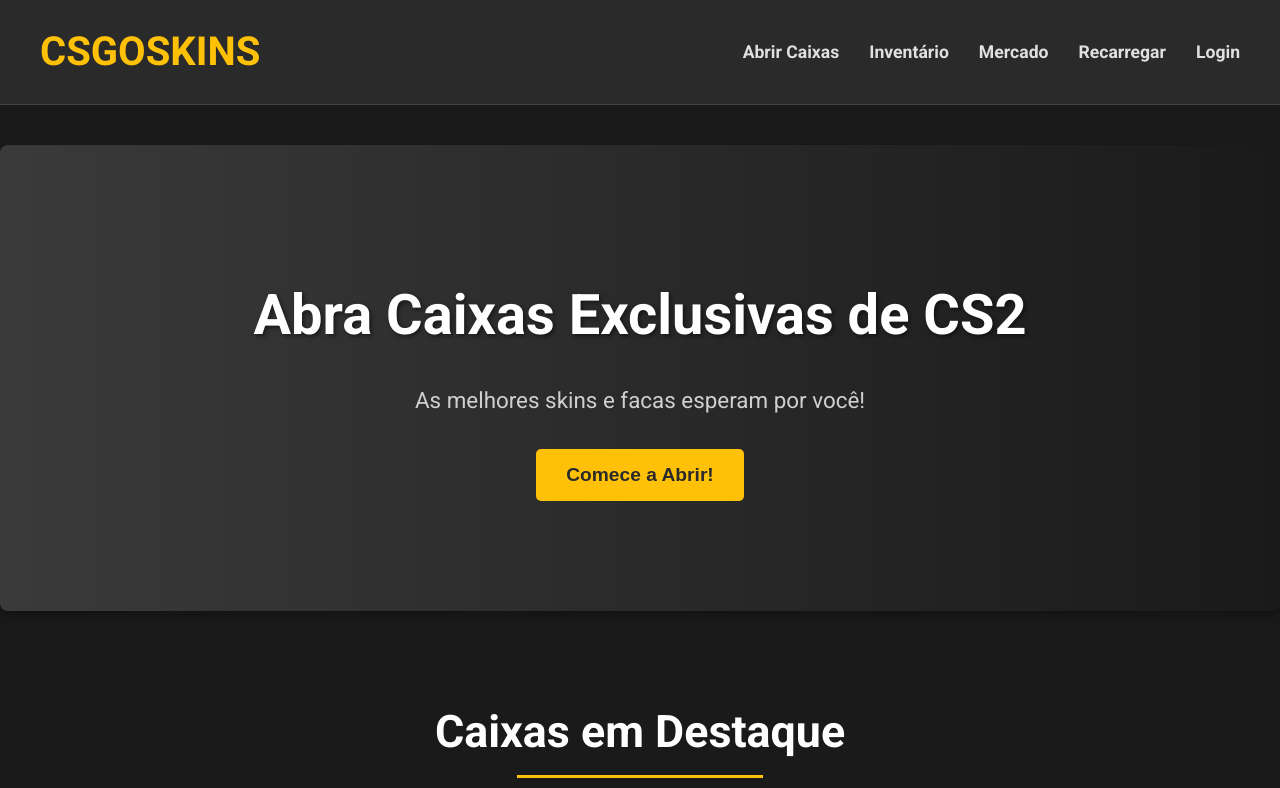
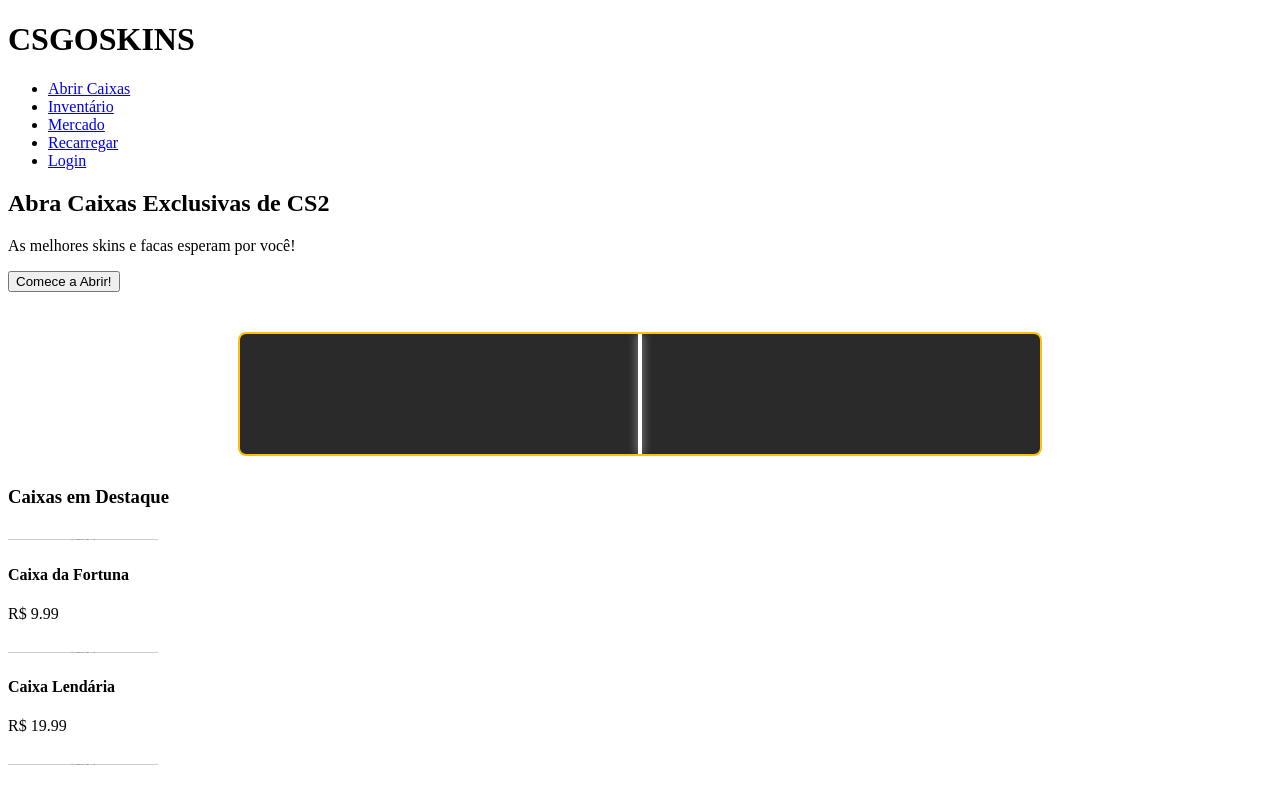
Before and after one commit to pcdk58/csgo-fun-site, a plain HTML site: page index.html in a window 1280 px wide. Shown: the top 788 px of the page. Drawn offline with Linux system fonts and the light colour scheme; placeholder pictures from the web are drawn by us.

Commit message:
Update style.css

```diff
--- a/style.css
+++ b/style.css
@@ -1,225 +1,90 @@
-/* Estilos Gerais */
-body {
-    margin: 0;
-    font-family: 'Roboto', sans-serif;
-    background-color: #1a1a1a; /* Cor de fundo escura */
-    color: #f0f0f0; /* Cor do texto principal */
-    line-height: 1.6;
+/* ... (Seus estilos CSS existentes) ... */
+
+/* Estilos da Roleta */
+.case-roulette-container {
+    width: 100%;
+    max-width: 800px; /* Largura máxima da roleta */
+    height: 120px; /* Altura da área visível da roleta */
+    background-color: #2a2a2a;
+    border: 2px solid #ffc107;
+    border-radius: 8px;
+    margin: 40px auto 20px auto; /* Centraliza e adiciona margens */
+    overflow: hidden; /* Importante para esconder as skins fora da visualização */
+    position: relative; /* Para posicionar a linha indicadora */
 }
 
-.container {
-    max-width: 1200px;
-    margin: 0 auto;
-    padding: 0 20px;
+.roulette-line {
+    position: absolute;
+    left: 50%; /* Centraliza a linha */
+    top: 0;
+    width: 4px; /* Espessura da linha */
+    height: 100%;
+    background-color: #ffffff; /* Cor da linha */
+    z-index: 10; /* Garante que a linha fique por cima das skins */
+    transform: translateX(-50%); /* Ajusta para centralizar exatamente */
+    box-shadow: 0 0 10px rgba(255, 255, 255, 0.7); /* Efeito de brilho */
 }
 
-a {
-    text-decoration: none;
-    color: inherit;
+.roulette-track {
+    display: flex; /* Para as skins ficarem uma ao lado da outra */
+    height: 100%;
+    /* As animações de transformação serão aplicadas aqui via JS */
+    transition: transform 6s cubic-bezier(0.2, 0.8, 0.7, 1); /* Animação suave */
 }
 
-ul {
-    list-style: none;
-    padding: 0;
-    margin: 0;
+.roulette-item {
+    min-width: 100px; /* Largura de cada item na roleta */
+    height: 100px; /* Altura de cada item */
+    background-color: #3a3a3a;
+    border: 1px solid #4a4a4a;
+    border-radius: 5px;
+    display: flex;
+    flex-direction: column;
+    justify-content: center;
+    align-items: center;
+    padding: 5px;
+    box-sizing: border-box; /* Para padding não aumentar a largura total */
+    margin: 0 5px; /* Espaçamento entre os itens */
+    text-align: center;
+    font-size: 0.8em;
+    flex-shrink: 0; /* Impede que os itens encolham */
 }
 
-/* Cabeçalho */
-.header {
-    background-color: #2a2a2a; /* Cor mais escura para o cabeçalho */
-    padding: 20px 0;
-    border-bottom: 1px solid #444;
+.roulette-item img {
+    max-width: 70px; /* Tamanho da imagem da skin */
+    max-height: 70px;
+    object-fit: contain;
+    margin-bottom: 5px;
 }
 
-.header .container {
-    display: flex;
-    justify-content: space-between;
-    align-items: center;
+.roulette-item .skin-name {
+    font-weight: bold;
+    white-space: nowrap; /* Evita que o texto quebre linha */
+    overflow: hidden;
+    text-overflow: ellipsis; /* Adiciona "..." se o texto for muito longo */
+    width: 100%; /* Garante que o ellipsis funcione */
 }
 
-.logo {
-    font-size: 2.5em;
-    font-weight: 700;
-    color: #ffc107; /* Cor amarela/dourada para o logo */
-    margin: 0;
-}
+/* Cores das raridades (para o texto e talvez borda da skin) */
+.rarity-comum { color: #b0c4de; border: 1px solid #b0c4de; } /* Azul claro */
+.rarity-rara { color: #8a2be2; border: 1px solid #8a2be2; }     /* Roxo */
+.rarity-lendaria { color: #ffd700; border: 1px solid #ffd700; } /* Dourado */
+.rarity-excepcional { color: #ff4500; border: 1px solid #ff4500; } /* Laranja avermelhado */
 
-.nav ul {
-    display: flex;
-    gap: 30px;
-}
+/* Estilo para a imagem dentro do item da roleta */
+.roulette-item.rarity-comum img { border: 2px solid #b0c4de; }
+.roulette-item.rarity-rara img { border: 2px solid #8a2be2; }
+.roulette-item.rarity-lendaria img { border: 2px solid #ffd700; }
+.roulette-item.rarity-excepcional img { border: 2px solid #ff4500; }
 
-.nav a {
-    font-size: 1.1em;
-    font-weight: 700;
-    color: #e0e0e0;
-    transition: color 0.3s ease;
-}
-
-.nav a:hover {
-    color: #ffc107; /* Cor amarela/dourada ao passar o mouse */
-}
-
-/* Conteúdo Principal */
-.main-content {
-    padding: 40px 0;
-}
-
-/* Seção Hero (Destaque) */
-.hero {
-    background: linear-gradient(to right, #3a3a3a, #1a1a1a); /* Gradiente para o hero */
-    text-align: center;
-    padding: 80px 20px;
-    margin-bottom: 40px;
-    border-radius: 8px;
-    box-shadow: 0 4px 8px rgba(0, 0, 0, 0.3);
-}
-
-.hero h2 {
-    font-size: 3.5em;
-    margin-bottom: 15px;
-    color: #ffffff;
-    text-shadow: 2px 2px 4px rgba(0, 0, 0, 0.5);
-}
-
-.hero p {
-    font-size: 1.4em;
-    margin-bottom: 30px;
-    color: #d0d0d0;
-}
-
-.btn-primary {
-    background-color: #ffc107; /* Botão primário amarelo */
-    color: #2a2a2a;
-    padding: 15px 30px;
-    font-size: 1.2em;
-    font-weight: 700;
-    border: none;
-    border-radius: 5px;
-    cursor: pointer;
-    transition: background-color 0.3s ease, transform 0.2s ease;
-}
-
-.btn-primary:hover {
-    background-color: #e0a800; /* Escurece o amarelo ao passar o mouse */
-    transform: translateY(-2px);
-}
-
-/* Seção de Caixas em Destaque */
-.featured-cases {
-    text-align: center;
-    padding-bottom: 60px;
-}
-
-.featured-cases h3 {
-    font-size: 2.8em;
-    margin-bottom: 40px;
-    color: #ffffff;
-    position: relative;
-    display: inline-block;
-}
-
-.featured-cases h3::after {
-    content: '';
-    position: absolute;
-    width: 60%;
-    height: 3px;
-    background-color: #ffc107;
-    left: 20%;
-    bottom: -10px;
-}
-
-.case-grid {
-    display: grid;
-    grid-template-columns: repeat(auto-fit, minmax(200px, 1fr));
-    gap: 30px;
-    justify-content: center;
-}
-
-.case-item {
-    background-color: #2a2a2a;
-    border-radius: 8px;
-    padding: 20px;
-    box-shadow: 0 4px 8px rgba(0, 0, 0, 0.3);
-    transition: transform 0.3s ease, box-shadow 0.3s ease;
-}
-
-.case-item:hover {
-    transform: translateY(-5px);
-    box-shadow: 0 8px 16px rgba(0, 0, 0, 0.5);
-}
-
-.case-item img {
-    max-width: 100%;
-    height: auto;
-    border-radius: 5px;
-    margin-bottom: 15px;
-    border: 2px solid #ffc107; /* Borda amarela nas imagens das caixas */
-}
-
-.case-item h4 {
-    font-size: 1.5em;
-    margin-bottom: 10px;
-    color: #ffc107;
-}
-
-.case-item p {
-    font-size: 1.1em;
-    color: #e0e0e0;
-    font-weight: 700;
-}
-
-/* Rodapé */
-.footer {
-    background-color: #2a2a2a;
-    padding: 20px 0;
-    text-align: center;
-    border-top: 1px solid #444;
-    font-size: 0.9em;
-    color: #888;
-}
-
-/* Responsividade Básica */
+/* Para a responsividade, ajuste a largura do item */
 @media (max-width: 768px) {
-    .header .container {
-        flex-direction: column;
-        gap: 15px;
+    .roulette-item {
+        min-width: 80px;
+        height: 100px;
     }
-
-    .nav ul {
-        flex-direction: column;
-        gap: 10px;
-        text-align: center;
-    }
-
-    .hero h2 {
-        font-size: 2.5em;
-    }
-
-    .hero p {
-        font-size: 1.2em;
-    }
-
-    .case-grid {
-        grid-template-columns: 1fr;
+    .roulette-item img {
+        max-width: 60px;
+        max-height: 60px;
     }
 }
-
-@media (max-width: 480px) {
-    .logo {
-        font-size: 2em;
-    }
-
-    .hero h2 {
-        font-size: 2em;
-    }
-
-    .btn-primary {
-        padding: 12px 25px;
-        font-size: 1em;
-    }
-
-    .featured-cases h3 {
-        font-size: 2em;
-    }
-}
```
